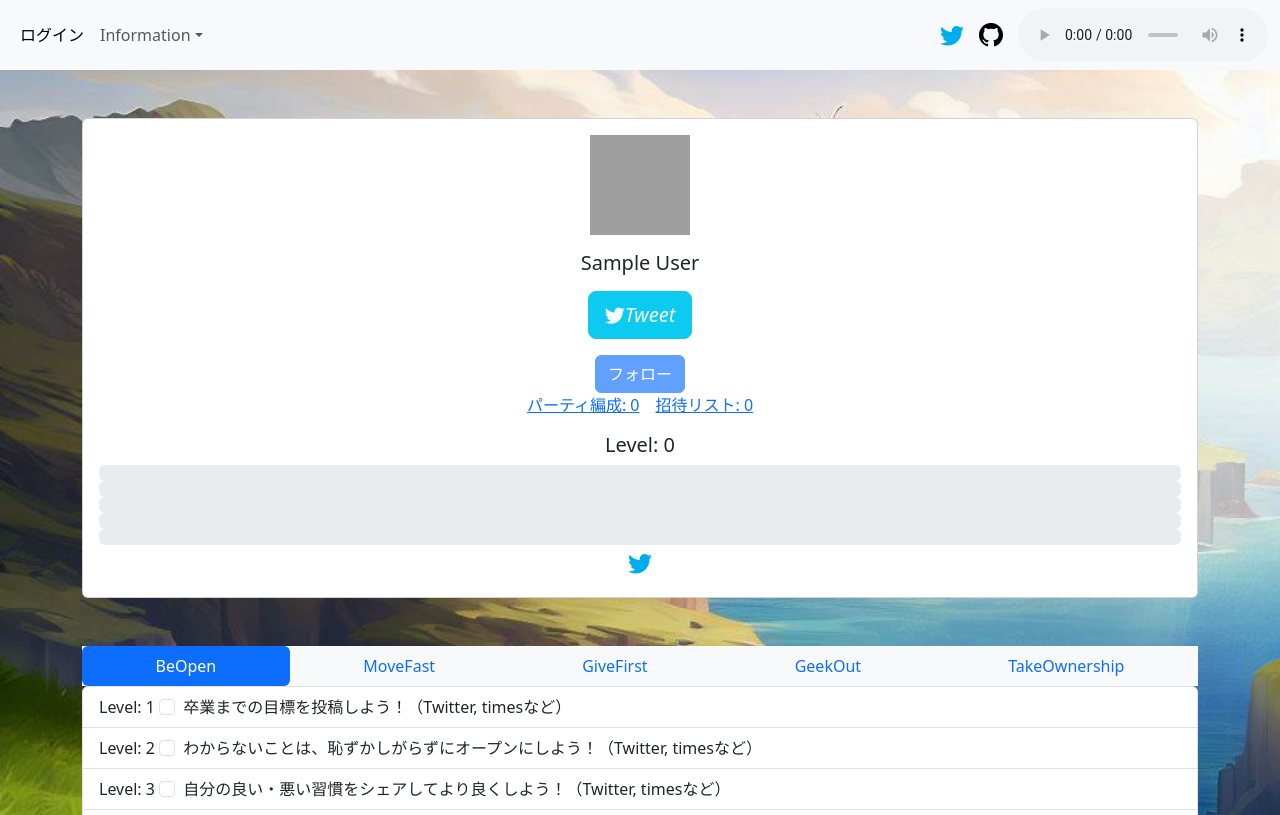
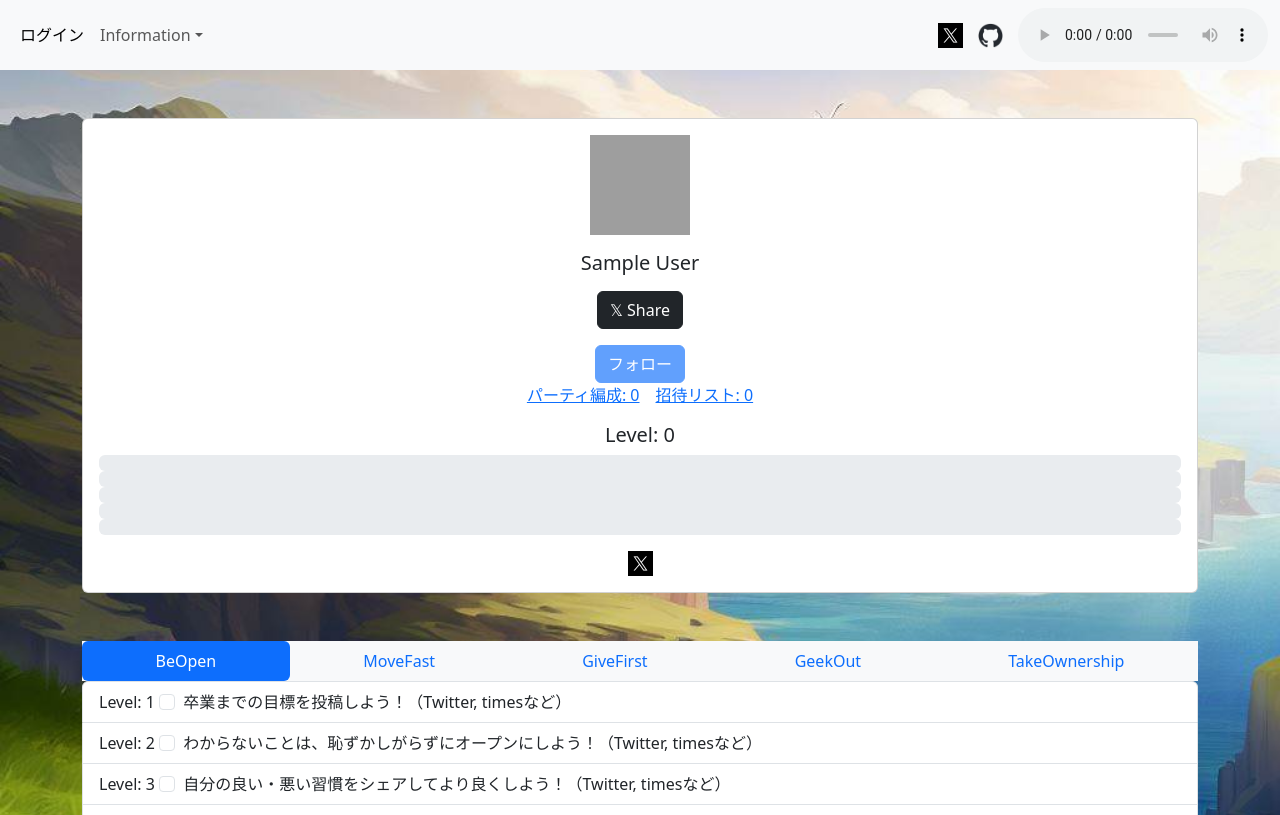
Before and after one commit to A1-frkweiichi/CREDO_QUEST, a Rails app: page /users/1 in a window 1280 px wide. Shown: the top 815 px of the page. Run offline with Rails 7, Linux system fonts and the light colour scheme; the visitor is signed in with stand-in values (Sample User, id 1); data comes from the database, SQL or seed files in the repository; data that the repository does not hold is empty; style sheets or scripts are compiled from the project's sources; some libraries are stand-ins or nearby versions; grey boxes are pictures that could not be loaded.

Commit message:
旧:Twitterロゴ 新:𝕏ロゴ 更新

```diff
--- a/app/views/home/top.html.erb
+++ b/app/views/home/top.html.erb
@@ -7,7 +7,7 @@
     <p class="lead">WEB業界のカルチャーを身につけよう！</p>
 
     <div class="d-grid d-sm-flex justify-content-sm-center">
-      <%= button_to "Log in", "/auth/twitter2", method: :post, data: { turbo: false }, class: "btn btn-primary bi bi-twitter" %>
+      <%= button_to "𝕏 Log in", "/auth/twitter2", method: :post, data: { turbo: false }, class: "btn btn-dark" %>
       <%# <%= button_to "ゲストログイン", '#', method: :get, class: "btn btn-light" %>
     </div>
 
@@ -25,7 +25,7 @@
           window.open(tweetUrl);
         }
       </script>
-      <button onclick="tweet()" class="btn btn-info text-light"><i class="bi bi-twitter">Tweet</i></button>
+      <button onclick="tweet()" class="btn btn-dark">𝕏 Share</button>
       <br>
       <div class="lead my-2">CREDOとは？解説動画</div>
       <div class="ratio ratio-16x9">
--- a/app/views/shared/_header.html.erb
+++ b/app/views/shared/_header.html.erb
@@ -41,12 +41,8 @@
       </ul>
     </div>
     <div class="d-flex d-flex align-items-center">
-      <%= link_to "https://twitter.com/CREDO_QUEST", class: "nav-link", style: "margin-right: 15px;" do %>
-        <i class="bi bi-twitter" style="color: #00aced; font-size: 1.5rem;"></i>
-      <% end %>
-      <%= link_to "https://github.com/furukawaeiichi/CREDO_QUEST", class: "nav-link", style: "margin-right: 15px;" do %>
-        <i class="bi bi-github" style="color: #000; font-size: 1.5rem;"></i>
-      <% end %>
+      <%= link_to image_tag("x.jpg", size: "25x25"), "https://twitter.com/CREDO_QUEST", class: "nav-link", style: "margin-right: 15px;", target: "_blank" %>
+      <%= link_to image_tag("github.jpg", size: "25x25"),"https://github.com/furukawaeiichi/CREDO_QUEST", class: "nav-link", style: "margin-right: 15px;", target: "_blank" %>
       <%= audio_tag "/audios/bgm.mp3", controls: true, loop: true, data: { turbo_permanent: true }, id: "bgm", style: "width: 250px;" %>
     </div>
   </div>
--- a/app/views/users/show.html.erb
+++ b/app/views/users/show.html.erb
@@ -19,7 +19,7 @@
               window.open(tweetUrl);
             }
           </script>
-          <button onclick="tweet()" class="btn btn-info btn-lg text-light"><i class="bi bi-twitter">Tweet</i></button>
+          <button onclick="tweet()" class="btn btn-dark">𝕏 Share</button>
         </div>
       <% end %>
 
@@ -33,16 +33,12 @@
         </div>
       <% end %>
 
-      <div class="d-flex justify-content-center gap-3" style="align-items: center;">
-        <a href="https://twitter.com/<%= @user.nickname %>" target="_blank"><i class="bi bi-twitter" style="color: #00aced; font-size: 1.5rem;"></i></a>
+      <div class="d-flex justify-content-center" style="align-items: center;">
+        <%= link_to image_tag("x.jpg", size: "25x25", class: "mx-3 mt-3"), "https://twitter.com/#{@user.nickname}", target: "_blank" %>
         <% @user.another_website_links.each do |link| %>
           <% if link.url.present? %>
             <%= link_to link.url, target: "_blank" do %>
-              <% if link.website == "github" %>
-                <%= content_tag :i, nil, class: "bi bi-github", style: "color: #000; font-size: 1.5rem;" %>
-              <% else %>
-                <%= image_tag("#{link.website}.jpg", style: "height: 1.5rem;") %>
-              <% end %>
+              <%= image_tag("#{link.website}.jpg", size: "25x25", class: "mx-3 mt-3") %>
             <% end %>
           <% end %>
         <% end %>
```
Also changed, not shown: app/assets/images/github.jpg (added), app/assets/images/note.jpg, app/assets/images/x.jpg (added).
